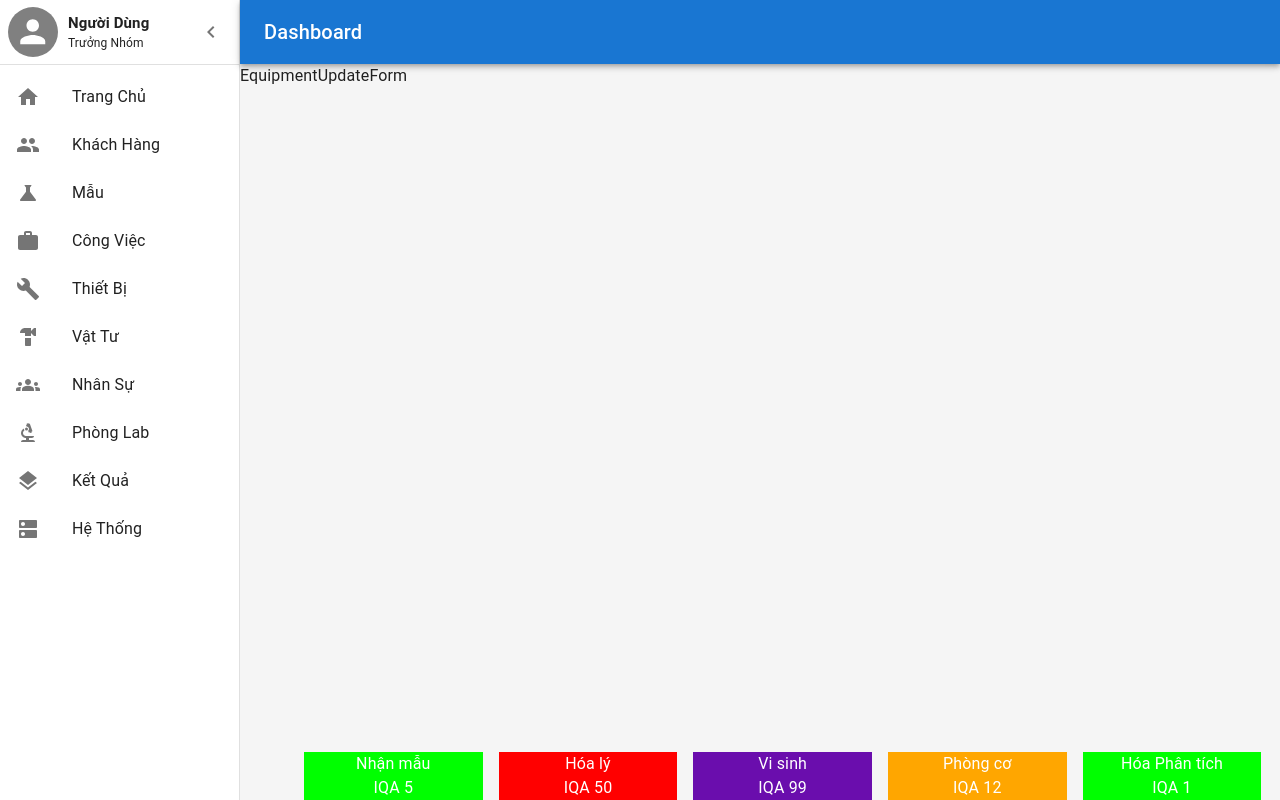
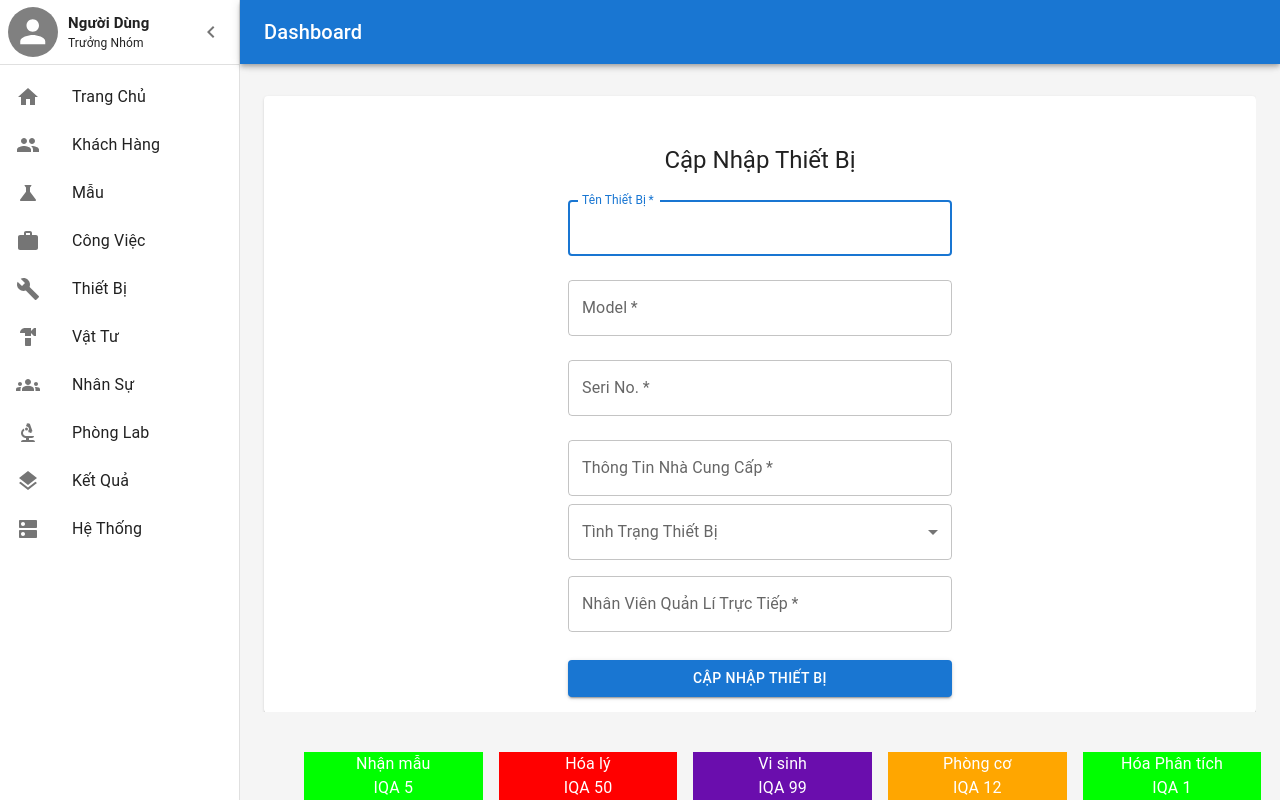
Before and after one commit to phamhuuhuy/LMS-PhuongHai, a React (Create React App) app in the folder frontend/: page /equipment/1 in a window 1280 px wide. Built offline with nearby package versions, Linux system fonts and the light colour scheme; no server answers.

Commit message:
finshi update and create instrument

```diff
--- a/frontend/src/components/Equipment/Equipment.type.tsx
+++ b/frontend/src/components/Equipment/Equipment.type.tsx
@@ -8,7 +8,7 @@ export type Instrument = {
   instrumentStatus?: InstrumentStatus | "";
   instrumentProvider?: string;
   instrumentSupervisor?: string;
-  instrumentServer?: string;
+  instrumentServer?: boolean;
 };
 
 export type InstrumentError = {
@@ -21,7 +21,7 @@ export type InstrumentError = {
   instrumentStatus?: string | "";
   instrumentProvider?: string;
   instrumentSupervisor?: string;
-  instrumentServer?: string;
+  instrumentServer?: boolean;
 };
 
 export enum InstrumentStatus {
--- a/frontend/src/components/Equipment/EquipmentUpdateForm.tsx
+++ b/frontend/src/components/Equipment/EquipmentUpdateForm.tsx
@@ -1,318 +1,358 @@
-// import Button from "@mui/material/Button";
-// import CssBaseline from "@mui/material/CssBaseline";
-// import TextField from "@mui/material/TextField";
-// import Grid from "@mui/material/Grid";
-// import Box from "@mui/material/Box";
-// import Typography from "@mui/material/Typography";
-// import Container from "@mui/material/Container";
-// import { Alert, Paper } from "@mui/material";
-// import { useNavigate } from "react-router-dom";
-// import { useState } from "react";
-// import { Equipment, EquipmentError, EquipmentStatus } from "./Equipment.type";
-// import MomentAdapter from "@material-ui/pickers/adapter/moment";
-// import DatePicker from "@mui/lab/DatePicker";
-// import LocalizationProvider from "@mui/lab/LocalizationProvider";
-// import InputLabel from "@mui/material/InputLabel";
-// import MenuItem from "@mui/material/MenuItem";
-// import FormControl from "@mui/material/FormControl";
-// import Select from "@mui/material/Select";
-
-// const EquipmentUpdateForm = () => {
-//   const [equipmentData, setEquipmentData] = useState<Equipment>({
-//     equipmentName: "",
-//     equipmentModel: "",
-//     seriNumber: "",
-//     dateBuy: null,
-//     dateCalibrate: null,
-//     dateRecalibrate: null,
-//     equipmentStatus: "",
-//     infoProvider: "",
-//     employeeManagement: "",
-//   });
-
-//   const [errorForm, setErrorForm] = useState<EquipmentError>({});
-
-//   const handleValidation = () => {
-//     console.log(equipmentData);
-//     var error: EquipmentError = {};
-//     var validate = true;
-
-//     if (!equipmentData.equipmentName) {
-//       error.equipmentName = "Bắt Buộc";
-//       validate = false;
-//     }
-//     if (!equipmentData.equipmentModel) {
-//       error.equipmentModel = "Bắt Buộc";
-//       validate = false;
-//     }
-//     if (!equipmentData.seriNumber) {
-//       error.seriNumber = "Bắt Buộc";
-//       validate = false;
-//     }
-//     if (!equipmentData.dateBuy) {
-//       error.dateBuy = "Bắt Buộc";
-//       validate = false;
-//     }
-//     if (!equipmentData.dateCalibrate) {
-//       error.dateCalibrate = "Bắt Buộc";
-//       validate = false;
-//     }
-
-//     if (!equipmentData.dateRecalibrate) {
-//       error.dateRecalibrate = "Bắt Buộc";
-//       validate = false;
-//     }
-
-//     if (!equipmentData.equipmentStatus) {
-//       error.equipmentStatus = "Bắt Buộc";
-//       validate = false;
-//     }
-
-//     if (!equipmentData.infoProvider) {
-//       error.infoProvider = "Bắt Buộc";
-//       validate = false;
-//     }
-
-//     if (!equipmentData.employeeManagement) {
-//       error.employeeManagement = "Bắt Buộc";
-//       validate = false;
-//     }
-//     setErrorForm(error);
-//     return validate;
-//   };
-
-//   const handleOnChange = (event: any) => {
-//     setEquipmentData({
-//       ...equipmentData,
-//       [event.target.name]: event.target.value,
-//     });
-//   };
-
-//   const handleOnSubmit = async () => {
-//     //   if (handleValidation()) {
-//     //     try {
-//     //       const response = await fetch("http://localhost:5000/customer", {
-//     //         method: "POST",
-//     //         headers: {
-//     //           "Content-type": "application/json",
-//     //         },
-//     //         body: JSON.stringify(customerData),
-//     //       });
-//     //       console.log(response);
-//     //       if (response.status === 201) {
-//     //         navigate("/customer");
-//     //       }
-//     //     } catch (error) {
-//     //       if (error instanceof Error) {
-//     //         throw error.message;
-//     //       }
-//     //     }
-//     //   }
-//     handleValidation();
-//     console.log(equipmentData);
-//   };
-
-//   return (
-//     <Container maxWidth="lg" sx={{ mt: 4, mb: 4 }} style={{ height: "100%" }}>
-//       <Grid container spacing={3} style={{ height: "100%", overflowY: "auto" }}>
-//         <Grid item xs={12}>
-//           <Paper
-//             sx={{
-//               p: 2,
-//               display: "flex",
-//               flexDirection: "column",
-//               alignItems: "center",
-//             }}
-//             style={{ height: "100%" }}
-//           >
-//             <CssBaseline />
-//             <Box
-//               sx={{
-//                 marginTop: 4,
-//                 display: "flex",
-//                 flexDirection: "column",
-//                 alignItems: "center",
-//                 width: "40%",
-//               }}
-//             >
-//               <Typography component="h1" variant="h5">
-//                 Chỉnh Sửa Thiết Bị
-//               </Typography>
-//               <Box component="form" noValidate sx={{ mt: 1 }}>
-//                 <TextField
-//                   required
-//                   autoComplete="name"
-//                   autoFocus
-//                   margin="normal"
-//                   name="equipmentName"
-//                   variant="outlined"
-//                   label="Tên Thiết Bị"
-//                   fullWidth
-//                   value={equipmentData?.equipmentName}
-//                   onChange={handleOnChange}
-//                 />
-//                 {errorForm?.equipmentName && (
-//                   <Alert severity="warning">{errorForm.equipmentName}</Alert>
-//                 )}
-//                 <TextField
-//                   required
-//                   margin="normal"
-//                   name="equipmentModel"
-//                   variant="outlined"
-//                   label="Model"
-//                   fullWidth
-//                   value={equipmentData?.equipmentModel}
-//                   onChange={handleOnChange}
-//                 />
-//                 {errorForm?.equipmentModel && (
-//                   <Alert severity="warning">{errorForm.equipmentModel}</Alert>
-//                 )}
-//                 <TextField
-//                   required
-//                   margin="normal"
-//                   name="seriNumber"
-//                   variant="outlined"
-//                   label="Seri No."
-//                   fullWidth
-//                   value={equipmentData?.seriNumber}
-//                   onChange={handleOnChange}
-//                 />
-//                 {errorForm?.seriNumber && (
-//                   <Alert severity="warning">{errorForm.seriNumber}</Alert>
-//                 )}
-
-//                 <LocalizationProvider dateAdapter={MomentAdapter}>
-//                   <div>
-//                     <DatePicker
-//                       label="Ngày Mua"
-//                       value={equipmentData.dateBuy}
-//                       onChange={(e: any) => {
-//                         console.log(e.format("MM/DD/YYYY"));
-//                         setEquipmentData({
-//                           ...equipmentData,
-//                           dateBuy: e.format("MM/DD/YYYY"),
-//                         });
-//                       }}
-//                       renderInput={(params) => <TextField {...params} />}
-//                     />
-
-//                     {errorForm?.dateBuy && (
-//                       <Alert severity="warning">{errorForm.dateBuy}</Alert>
-//                     )}
-//                   </div>
-
-//                   <div style={{ marginTop: "10px" }}>
-//                     <DatePicker
-//                       label="Ngày Hiệu Chuẩn"
-//                       value={equipmentData.dateCalibrate}
-//                       onChange={(e: any) => {
-//                         console.log(e.format("MM/DD/YYYY"));
-//                         setEquipmentData({
-//                           ...equipmentData,
-//                           dateCalibrate: e.format("MM/DD/YYYY"),
-//                         });
-//                       }}
-//                       renderInput={(params) => <TextField {...params} />}
-//                     />
-//                   </div>
-
-//                   {errorForm?.dateCalibrate && (
-//                     <Alert severity="warning">{errorForm.dateCalibrate}</Alert>
-//                   )}
-
-//                   <div style={{ marginTop: "10px" }}>
-//                     <DatePicker
-//                       label="Ngày Hiệu Chuẩn Kế Tiếp"
-//                       value={equipmentData.dateRecalibrate}
-//                       onChange={(e: any) => {
-//                         console.log(e.format("MM/DD/YYYY"));
-//                         setEquipmentData({
-//                           ...equipmentData,
-//                           dateRecalibrate: e.format("MM/DD/YYYY"),
-//                         });
-//                       }}
-//                       renderInput={(params) => <TextField {...params} />}
-//                     />
-//                   </div>
-
-//                   {errorForm?.dateRecalibrate && (
-//                     <Alert severity="warning">
-//                       {errorForm.dateRecalibrate}
-//                     </Alert>
-//                   )}
-//                 </LocalizationProvider>
-
-//                 <TextField
-//                   required
-//                   margin="normal"
-//                   name="infoProvider"
-//                   variant="outlined"
-//                   label="Thông Tin Nhà Cung Cấp"
-//                   fullWidth
-//                   value={equipmentData?.infoProvider}
-//                   onChange={handleOnChange}
-//                 />
-//                 {errorForm?.infoProvider && (
-//                   <Alert severity="warning">{errorForm.infoProvider}</Alert>
-//                 )}
-
-//                 <FormControl fullWidth>
-//                   <InputLabel id="demo-simple-select-label">
-//                     Tình Trạng Thiết Bị
-//                   </InputLabel>
-//                   <Select
-//                     labelId="demo-simple-select-label"
-//                     name="equipmentStatus"
-//                     id="demo-simple-select"
-//                     value={equipmentData?.equipmentStatus}
-//                     label="Tình Trạng Thiết Bị"
-//                     onChange={handleOnChange}
-//                   >
-//                     <MenuItem value={EquipmentStatus.good}>Tốt</MenuItem>
-//                     <MenuItem value={EquipmentStatus.bad}>Xấu</MenuItem>
-//                   </Select>
-//                 </FormControl>
-//                 {errorForm?.equipmentStatus && (
-//                   <Alert severity="warning">{errorForm.equipmentStatus}</Alert>
-//                 )}
-
-//                 <TextField
-//                   margin="normal"
-//                   name="employeeManagement"
-//                   variant="outlined"
-//                   label="Nhân Viên Quản Lí Trực Tiếp"
-//                   fullWidth
-//                   value={equipmentData?.employeeManagement}
-//                   onChange={handleOnChange}
-//                 />
-//                 {errorForm?.employeeManagement && (
-//                   <Alert severity="warning">
-//                     {errorForm.employeeManagement}
-//                   </Alert>
-//                 )}
-//                 <Button
-//                   variant="contained"
-//                   color="primary"
-//                   style={{ width: "100%", marginTop: "20px" }}
-//                   onClick={handleOnSubmit}
-//                 >
-//                   Cập Nhật
-//                 </Button>
-//               </Box>
-//             </Box>
-//           </Paper>
-//         </Grid>
-//       </Grid>
-//     </Container>
-//   );
-// };
-
-// export default EquipmentUpdateForm;
-
-import React from "react";
+import Button from "@mui/material/Button";
+import CssBaseline from "@mui/material/CssBaseline";
+import TextField from "@mui/material/TextField";
+import Grid from "@mui/material/Grid";
+import Box from "@mui/material/Box";
+import Typography from "@mui/material/Typography";
+import Container from "@mui/material/Container";
+import { Alert, Paper } from "@mui/material";
+import { useNavigate, useParams } from "react-router-dom";
+import { useCallback, useEffect, useState } from "react";
+import {
+  Instrument,
+  InstrumentError,
+  InstrumentStatus,
+} from "./Equipment.type";
+import MomentAdapter from "@material-ui/pickers/adapter/moment";
+import DatePicker from "@mui/lab/DatePicker";
+import LocalizationProvider from "@mui/lab/LocalizationProvider";
+import InputLabel from "@mui/material/InputLabel";
+import MenuItem from "@mui/material/MenuItem";
+import FormControl from "@mui/material/FormControl";
+import Select from "@mui/material/Select";
 
 const EquipmentUpdateForm = () => {
-  return <div>EquipmentUpdateForm</div>;
+  let { equipmentId } = useParams();
+  const navigate = useNavigate();
+  const [instrumentData, setInstrumentData] = useState<Instrument>({
+    instrumentName: "",
+    instrumentModel: "",
+    instrumentSeriNo: "",
+    instrumentBuyDate: null,
+    instrumentCalibrationDate: null,
+    instrumentNextCalibrationDate: null,
+    instrumentStatus: "",
+    instrumentProvider: "",
+    instrumentSupervisor: "",
+  });
+
+  const [errorForm, setErrorForm] = useState<InstrumentError>({});
+
+  const handleValidation = () => {
+    var error: InstrumentError = {};
+    var validate = true;
+
+    if (!instrumentData.instrumentName) {
+      error.instrumentName = "Bắt Buộc";
+      validate = false;
+    }
+    if (!instrumentData.instrumentModel) {
+      error.instrumentModel = "Bắt Buộc";
+      validate = false;
+    }
+    if (!instrumentData.instrumentSeriNo) {
+      error.instrumentSeriNo = "Bắt Buộc";
+      validate = false;
+    }
+    if (!instrumentData.instrumentBuyDate) {
+      error.instrumentBuyDate = "Bắt Buộc";
+      validate = false;
+    }
+    if (!instrumentData.instrumentCalibrationDate) {
+      error.instrumentCalibrationDate = "Bắt Buộc";
+      validate = false;
+    } else {
+      if (
+        Date.parse(instrumentData.instrumentBuyDate || "") >
+        Date.parse(instrumentData.instrumentCalibrationDate)
+      ) {
+        error.instrumentCalibrationDate =
+          "Ngày Hiệu Chuẩn Không Được Trước Ngày Mua";
+        validate = false;
+      }
+    }
+
+    if (!instrumentData.instrumentNextCalibrationDate) {
+      error.instrumentNextCalibrationDate = "Bắt Buộc";
+      validate = false;
+    } else {
+      if (
+        Date.parse(instrumentData.instrumentCalibrationDate || "") >=
+        Date.parse(instrumentData.instrumentNextCalibrationDate)
+      ) {
+        error.instrumentNextCalibrationDate =
+          "Ngày Hiệu Chuẩn Kế Tiếp Không Được Trước Ngày Hiệu Chuẩn";
+        validate = false;
+      }
+    }
+
+    if (!instrumentData.instrumentStatus) {
+      error.instrumentStatus = "Bắt Buộc";
+      validate = false;
+    }
+
+    if (!instrumentData.instrumentProvider) {
+      error.instrumentProvider = "Bắt Buộc";
+      validate = false;
+    }
+
+    if (!instrumentData.instrumentSupervisor) {
+      error.instrumentSupervisor = "Bắt Buộc";
+      validate = false;
+    }
+    setErrorForm(error);
+    return validate;
+  };
+
+  const handleOnChange = (event: any) => {
+    setInstrumentData({
+      ...instrumentData,
+      [event.target.name]: event.target.value,
+    });
+  };
+
+  const handleOnSubmit = async () => {
+    if (handleValidation()) {
+      try {
+        const response = await fetch(
+          `http://localhost:5000/instrument/${equipmentId}`,
+          {
+            method: "PATCH",
+            headers: {
+              "Content-type": "application/json",
+            },
+            body: JSON.stringify(instrumentData),
+          }
+        );
+        console.log(response);
+        if (response.status === 200) {
+          navigate("/equipment");
+        }
+      } catch (error) {
+        if (error instanceof Error) {
+          throw error.message;
+        }
+      }
+    }
+    handleValidation();
+    console.log(instrumentData);
+  };
+
+  const fetchInstrumentById = useCallback(async () => {
+    const response = await fetch(
+      `http://localhost:5000/instrument/${equipmentId}`,
+      {
+        method: "GET",
+      }
+    );
+    const result = await response.json();
+
+    let { id: string, ...filteredResult } = result;
+    setInstrumentData({ ...filteredResult });
+  }, [equipmentId]);
+
+  useEffect(() => {
+    fetchInstrumentById();
+  }, [fetchInstrumentById]);
+
+  console.log(instrumentData);
+  return (
+    <Container maxWidth="lg" sx={{ mt: 4, mb: 4 }} style={{ height: "100%" }}>
+      <Grid container spacing={3} style={{ height: "100%", overflowY: "auto" }}>
+        <Grid item xs={12}>
+          <Paper
+            sx={{
+              p: 2,
+              display: "flex",
+              flexDirection: "column",
+              alignItems: "center",
+            }}
+            style={{ height: "100%" }}
+          >
+            <CssBaseline />
+            <Box
+              sx={{
+                marginTop: 4,
+                display: "flex",
+                flexDirection: "column",
+                alignItems: "center",
+                width: "40%",
+              }}
+            >
+              <Typography component="h1" variant="h5">
+                Cập Nhập Thiết Bị
+              </Typography>
+              <Box component="form" noValidate sx={{ mt: 1 }}>
+                <TextField
+                  required
+                  autoComplete="name"
+                  autoFocus
+                  margin="normal"
+                  name="instrumentName"
+                  variant="outlined"
+                  label="Tên Thiết Bị"
+                  fullWidth
+                  value={instrumentData?.instrumentName}
+                  onChange={handleOnChange}
+                />
+                {errorForm?.instrumentName && (
+                  <Alert severity="warning">{errorForm.instrumentName}</Alert>
+                )}
+                <TextField
+                  required
+                  margin="normal"
+                  name="instrumentModel"
+                  variant="outlined"
+                  label="Model"
+                  fullWidth
+                  value={instrumentData?.instrumentModel}
+                  onChange={handleOnChange}
+                />
+                {errorForm?.instrumentModel && (
+                  <Alert severity="warning">{errorForm.instrumentModel}</Alert>
+                )}
+                <TextField
+                  required
+                  margin="normal"
+                  name="instrumentSeriNo"
+                  variant="outlined"
+                  label="Seri No."
+                  fullWidth
+                  value={instrumentData?.instrumentSeriNo}
+                  onChange={handleOnChange}
+                />
+                {errorForm?.instrumentSeriNo && (
+                  <Alert severity="warning">{errorForm.instrumentSeriNo}</Alert>
+                )}
+
+                <LocalizationProvider dateAdapter={MomentAdapter}>
+                  <div>
+                    <DatePicker
+                      label="Ngày Mua"
+                      value={instrumentData.instrumentBuyDate}
+                      onChange={(e: any) => {
+                        setInstrumentData({
+                          ...instrumentData,
+                          instrumentBuyDate: e.format("YYYY-MM-DD"),
+                        });
+                      }}
+                      renderInput={(params) => <TextField {...params} />}
+                    />
+
+                    {errorForm?.instrumentBuyDate && (
+                      <Alert severity="warning">
+                        {errorForm.instrumentBuyDate}
+                      </Alert>
+                    )}
+                  </div>
+
+                  <div style={{ marginTop: "10px" }}>
+                    <DatePicker
+                      label="Ngày Hiệu Chuẩn"
+                      value={instrumentData.instrumentCalibrationDate}
+                      onChange={(e: any) => {
+                        setInstrumentData({
+                          ...instrumentData,
+                          instrumentCalibrationDate: e.format("YYYY-MM-DD"),
+                        });
+                      }}
+                      renderInput={(params) => <TextField {...params} />}
+                    />
+                  </div>
+
+                  {errorForm?.instrumentCalibrationDate && (
+                    <Alert severity="warning">
+                      {errorForm.instrumentCalibrationDate}
+                    </Alert>
+                  )}
+
+                  <div style={{ marginTop: "10px" }}>
+                    <DatePicker
+                      label="Ngày Hiệu Chuẩn Kế Tiếp"
+                      value={instrumentData.instrumentNextCalibrationDate}
+                      onChange={(e: any) => {
+                        setInstrumentData({
+                          ...instrumentData,
+                          instrumentNextCalibrationDate: e.format("YYYY-MM-DD"),
+                        });
+                      }}
+                      renderInput={(params) => <TextField {...params} />}
+                    />
+                  </div>
+
+                  {errorForm?.instrumentNextCalibrationDate && (
+                    <Alert severity="warning">
+                      {errorForm.instrumentNextCalibrationDate}
+                    </Alert>
+                  )}
+                </LocalizationProvider>
+
+                <TextField
+                  required
+                  margin="normal"
+                  name="instrumentProvider"
+                  variant="outlined"
+                  label="Thông Tin Nhà Cung Cấp"
+                  fullWidth
+                  value={instrumentData?.instrumentProvider}
+                  onChange={handleOnChange}
+                />
+                {errorForm?.instrumentProvider && (
+                  <Alert severity="warning">
+                    {errorForm.instrumentProvider}
+                  </Alert>
+                )}
+
+                <FormControl fullWidth>
+                  <InputLabel id="demo-simple-select-label">
+                    Tình Trạng Thiết Bị
+                  </InputLabel>
+                  <Select
+                    labelId="demo-simple-select-label"
+                    name="instrumentStatus"
+                    id="demo-simple-select"
+                    value={instrumentData?.instrumentStatus}
+                    label="Tình Trạng Thiết Bị"
+                    onChange={handleOnChange}
+                  >
+                    <MenuItem value={InstrumentStatus.good}>Tốt</MenuItem>
+                    <MenuItem value={InstrumentStatus.bad}>Xấu</MenuItem>
+                  </Select>
+                </FormControl>
+                {errorForm?.instrumentStatus && (
+                  <Alert severity="warning">{errorForm.instrumentStatus}</Alert>
+                )}
+
+                <TextField
+                  required
+                  margin="normal"
+                  name="instrumentSupervisor"
+                  variant="outlined"
+                  label="Nhân Viên Quản Lí Trực Tiếp"
+                  fullWidth
+                  value={instrumentData?.instrumentSupervisor}
+                  onChange={handleOnChange}
+                />
+                {errorForm?.instrumentSupervisor && (
+                  <Alert severity="warning">
+                    {errorForm.instrumentSupervisor}
+                  </Alert>
+                )}
+                <Button
+                  variant="contained"
+                  color="primary"
+                  style={{ width: "100%", marginTop: "20px" }}
+                  onClick={handleOnSubmit}
+                >
+                  Cập Nhập Thiết Bị
+                </Button>
+              </Box>
+            </Box>
+          </Paper>
+        </Grid>
+      </Grid>
+    </Container>
+  );
 };
 
 export default EquipmentUpdateForm;
```
Also changed, not shown: frontend/src/components/Equipment/EquipmentForm.tsx (+4 -6 lines).
